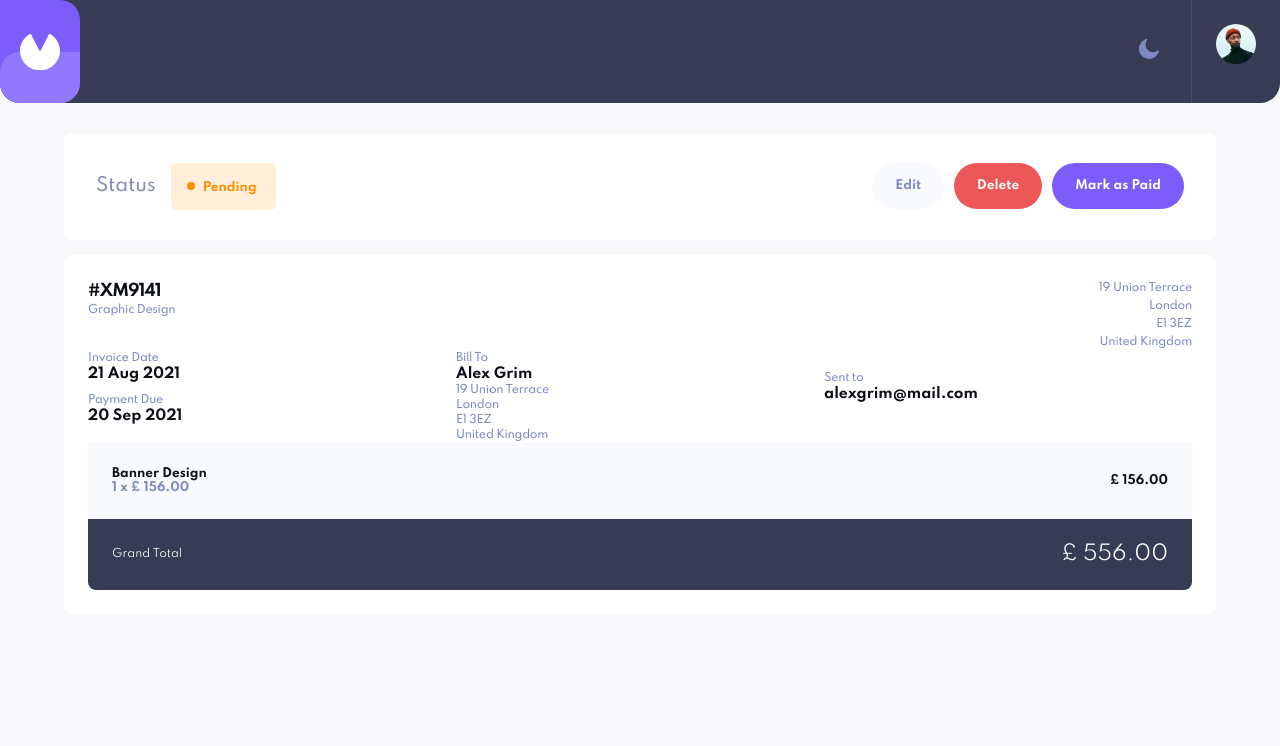
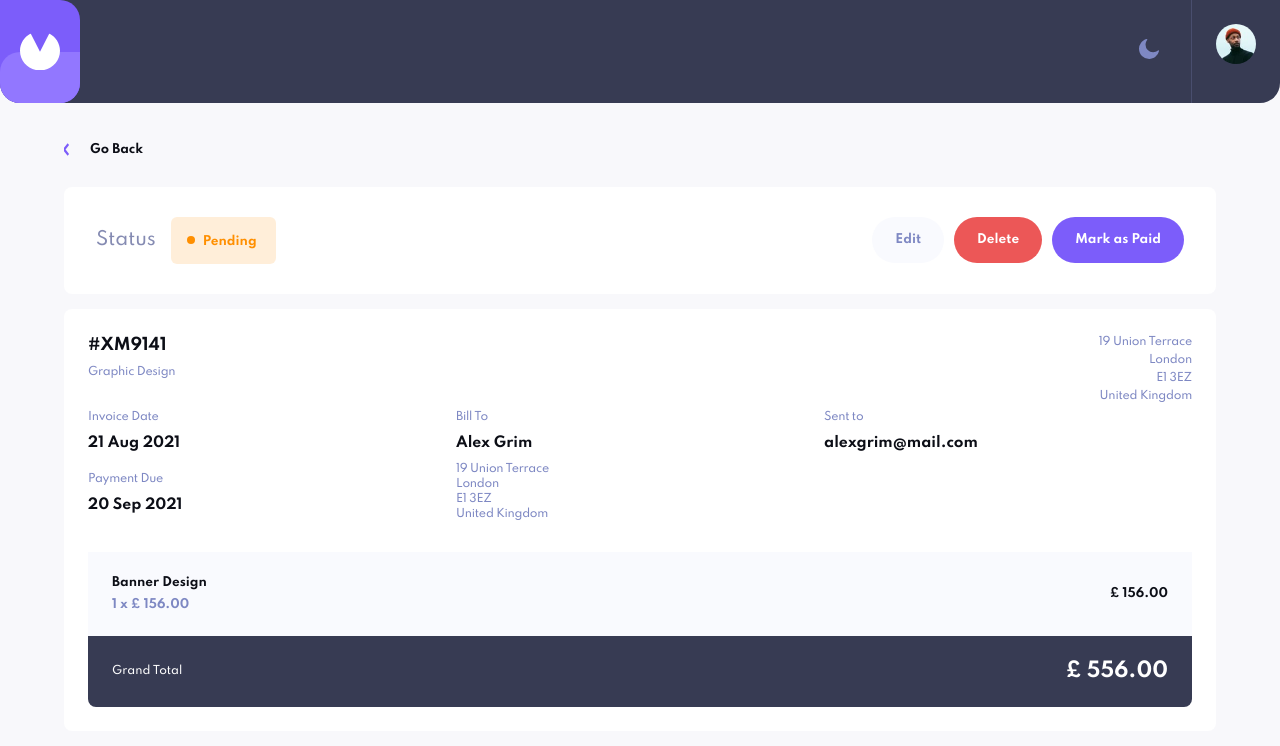
Before and after one commit to bashiroglu/invoice-app, a React (Create React App) app: page /invoices/all/1 in a window 1280 px wide. Shown: the top 746 px of the page. Built offline with nearby package versions, Linux system fonts and the light colour scheme.

Commit message:
add & style invoice detailed items

```diff
--- a/src/pages/invoiceDetails/InvoiceDetails.jsx
+++ b/src/pages/invoiceDetails/InvoiceDetails.jsx
@@ -20,12 +20,14 @@ import {
   Quantity,
   SentTo,
   StyledActions,
+  StyledDates,
   StyledDetails,
   StyledId,
   StyledInvoiceItemsPrice,
   StyledInvoiceItemsWrapper,
   StyledInvoiceSummaryTotal
 } from './InvoiceDetails.style';
+import GoBack from '../../components/goBack/GoBack';
 
 /**
  * todo: refactor vars
@@ -105,6 +107,7 @@ const InvoiceDetails = () => {
           setModalIsOpen={setModalIsOpen}
         />
       )}
+      <GoBack />
       <Container>
         <StyledActions>
           {width < 768 ? (
@@ -144,27 +147,25 @@ const InvoiceDetails = () => {
           <>
             <GridContainer>
               <FlexParent>
-                <div style={{ marginBottom: '1rem' }}>
+                <StyledDates>
                   <DetailsText mb='1'>Invoice Date</DetailsText>
                   <DetailValues>21 Aug 2021</DetailValues>
-                </div>
+                </StyledDates>
                 <FlexChild>
-                  <DetailsText>Payment Due</DetailsText>
-                  <DetailValues style={{ alignSelf: 'flex-end' }}>
-                    20 Sep 2021
-                  </DetailValues>
+                  <DetailsText mb='1'>Payment Due</DetailsText>
+                  <DetailValues>20 Sep 2021</DetailValues>
                 </FlexChild>
               </FlexParent>
               <div>
                 <DetailsText mb='1'>Bill To</DetailsText>
-                <DetailValues>Alex Grim</DetailValues>
+                <DetailValues mb='1'>Alex Grim</DetailValues>
                 <DetailsText>{street}</DetailsText>
                 <DetailsText>{city}</DetailsText>
                 <DetailsText>{postCode}</DetailsText>
                 <DetailsText>{country}</DetailsText>
               </div>
               <SentTo>
-                <DetailsText>Sent to</DetailsText>
+                <DetailsText mb='1'>Sent to</DetailsText>
                 <DetailValues>alexgrim@mail.com</DetailValues>
               </SentTo>
             </GridContainer>
--- a/src/pages/invoiceDetails/InvoiceDetails.style.js
+++ b/src/pages/invoiceDetails/InvoiceDetails.style.js
@@ -13,7 +13,6 @@ export const StyledActions = styled.div`
   background: ${({ theme }) => theme.invoiceBg};
   border-radius: 0.8rem;
   padding: 2.4rem 3.2rem;
-  margin-top: 3rem;
 
   @media (min-width: 375px) {
     width: 35rem;
@@ -75,21 +74,34 @@ export const DetailsText = styled.p`
   line-height: 1.5rem;
   letter-spacing: -0.25px;
   color: ${({ theme }) => theme.invoiceDetails.text.fg};
-  @media (max-width: 768px) {
-    ${({ mb }) => mb && `margin-bottom: ${mb}rem;`};
-  }
+  ${({ mb }) => mb && `margin-bottom: ${mb}rem;`};
 `;
 
 export const SentTo = styled.div`
-  margin: 2rem 0 4rem;
+  @media (min-width: 375px) {
+    margin: 2rem 0 4rem;
+  }
+  @media (min-width: 768px) {
+    margin: 0;
+  }
 `;
 
 export const StyledId = styled.p`
   font-weight: 700;
-  font-size: 1.6rem;
   line-height: 2.4rem;
-  letter-spacing: -0.8px;
   color: ${({ theme }) => theme.text};
+
+  @media (min-width: 375px) {
+    font-size: 1.2rem;
+  }
+  @media (min-width: 768px) {
+    font-size: 1.6rem;
+    margin-bottom: 0.8rem;
+  }
+`;
+
+export const StyledDates = styled.div`
+  margin-bottom: 2rem;
 `;
 
 export const GeneralInformation = styled.div`
@@ -119,11 +131,12 @@ export const GridContainer = styled.div`
   display: grid;
 
   @media (min-width: 375px) {
-    grid-template-columns: 1fr 1fr;
+    grid-template-columns: repeat(2, 1fr);
     grid-template-rows: auto;
   }
   @media (min-width: 768px) {
-    grid-template-columns: 1fr 1fr 1fr;
+    grid-template-columns: repeat(3, 1fr);
+    margin-bottom: 3rem;
   }
 `;
 
@@ -145,6 +158,8 @@ export const FlexChild = styled.div`
 export const DetailValues = styled.p`
   font-size: 1.4rem;
   font-weight: bold;
+  align-self: flex-end;
+  ${({ mb }) => mb && `margin-bottom: ${mb}rem`};
 `;
 
 export const StyledInvoiceSummaryTotal = styled.div`
@@ -159,9 +174,11 @@ export const StyledInvoiceSummaryTotal = styled.div`
 
   & > span {
     font-size: 1.1rem;
+    font-weight: 500;
   }
   & > :last-child {
     font-size: 2rem;
+    font-weight: bold;
   }
 `;
 
@@ -179,6 +196,7 @@ export const StyledInvoiceItemsWrapper = styled.div`
 
 export const ProjectDescription = styled.div`
   color: ${({ theme }) => theme.invoiceDetailsProjectDescription.fg};
+  margin-bottom: 0.8rem;
 `;
 
 export const Quantity = styled.div`
```
